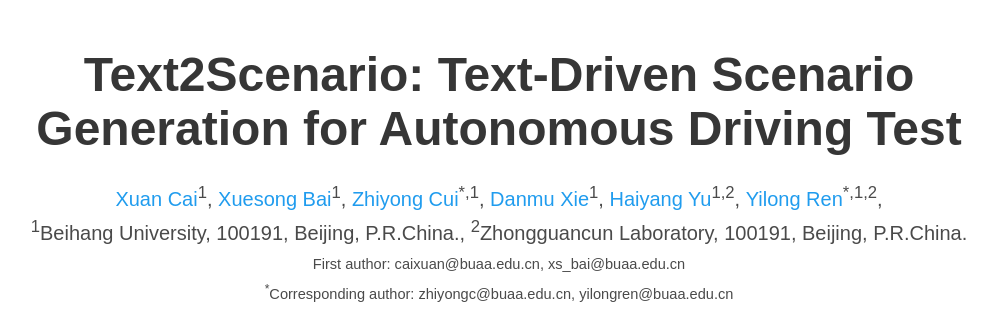
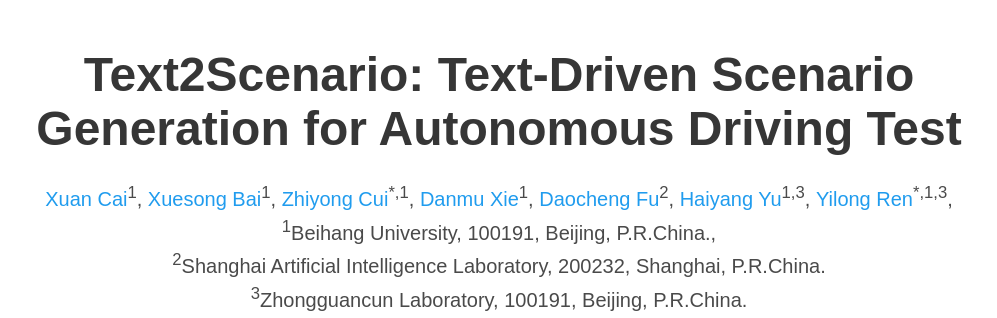
Before and after one commit to caixxuan/Text2Scenario.GitHub.io, a plain HTML site: page index.html in a window 1280 px wide. Shown: the top 318 px of the page, without its empty margins (141-1138 px from the left). Drawn offline with nearby package versions, Linux system fonts and the light colour scheme; some icons are missing; a web font is replaced by a local one.

Commit message:
Update index.html

```diff
--- a/index.html
+++ b/index.html
@@ -65,15 +65,18 @@
                     <span class="author-block">
                     <a href="FOURTH AUTHOR PERSONAL LINK" target="_blank">Danmu Xie</a><sup>1</sup>,</span>
                       <span class="author-block">
-                    <a href="FIFTH AUTHOR PERSONAL LINK" target="_blank">Haiyang Yu</a><sup>1,2</sup>,</span>
+                        <a href="FOURTH AUTHOR PERSONAL LINK" target="_blank">Daocheng Fu</a><sup>2</sup>,</span>
+                      <span class="author-block">
+                    <a href="FIFTH AUTHOR PERSONAL LINK" target="_blank">Haiyang Yu</a><sup>1,3</sup>,</span>
                         <span class="author-block">
-                    <a href="SIXTH AUTHOR PERSONAL LINK" target="_blank">Yilong Ren</a><sup>*,1,2</sup>,</span>
+                    <a href="SIXTH AUTHOR PERSONAL LINK" target="_blank">Yilong Ren</a><sup>*,1,3</sup>,</span>
                   </span>
                   </div>
 
                   <div class="is-size-5 publication-authors">
                     <span class="author-block"><sup>1</sup>Beihang University, 100191, Beijing, P.R.China.,</span>
-                    <span class="author-block"><sup>2</sup>Zhongguancun Laboratory, 100191, Beijing, P.R.China. </span>
+                    <span class="author-block"><sup>2</sup>Shanghai Artificial Intelligence Laboratory, 200232, Shanghai, P.R.China. </span>
+                    <span class="author-block"><sup>3</sup>Zhongguancun Laboratory, 100191, Beijing, P.R.China. </span>
                     <span class="eql-cntrb"><small><br><sup></sup>First author: caixuan@buaa.edu.cn, xs_bai@buaa.edu.cn</small></span>
                     <span class="eql-cntrb"><small><br><sup>*</sup>Corresponding author: zhiyongc@buaa.edu.cn, yilongren@buaa.edu.cn</small></span>
                   </div>
```
